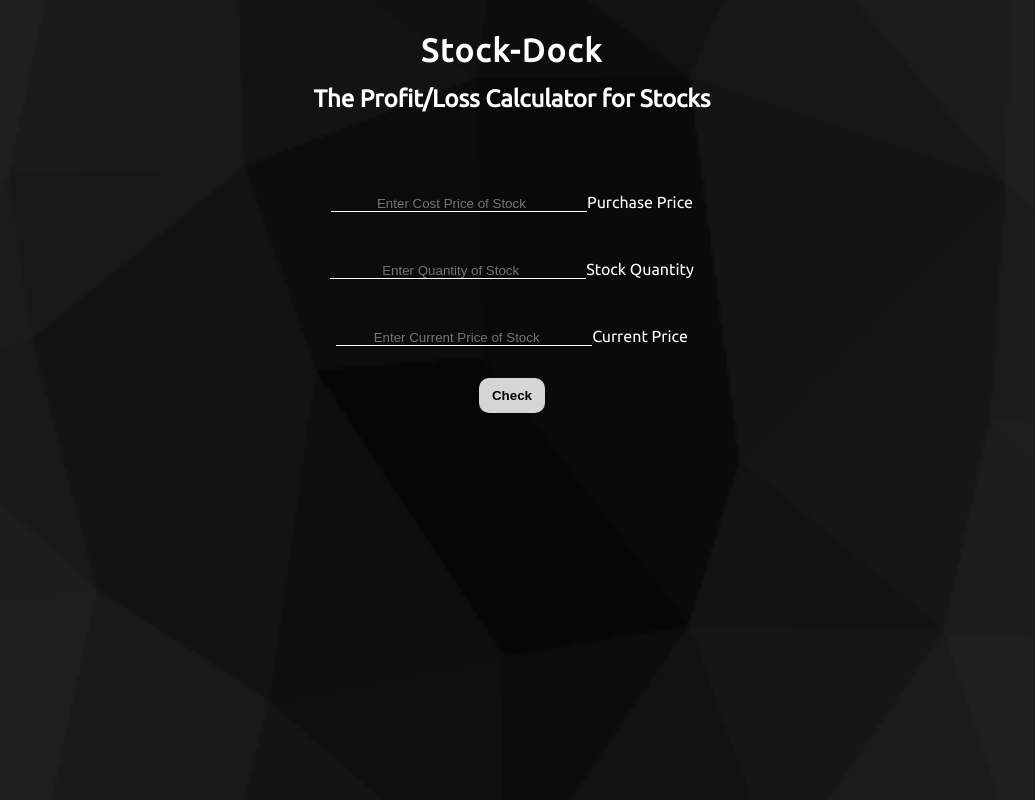
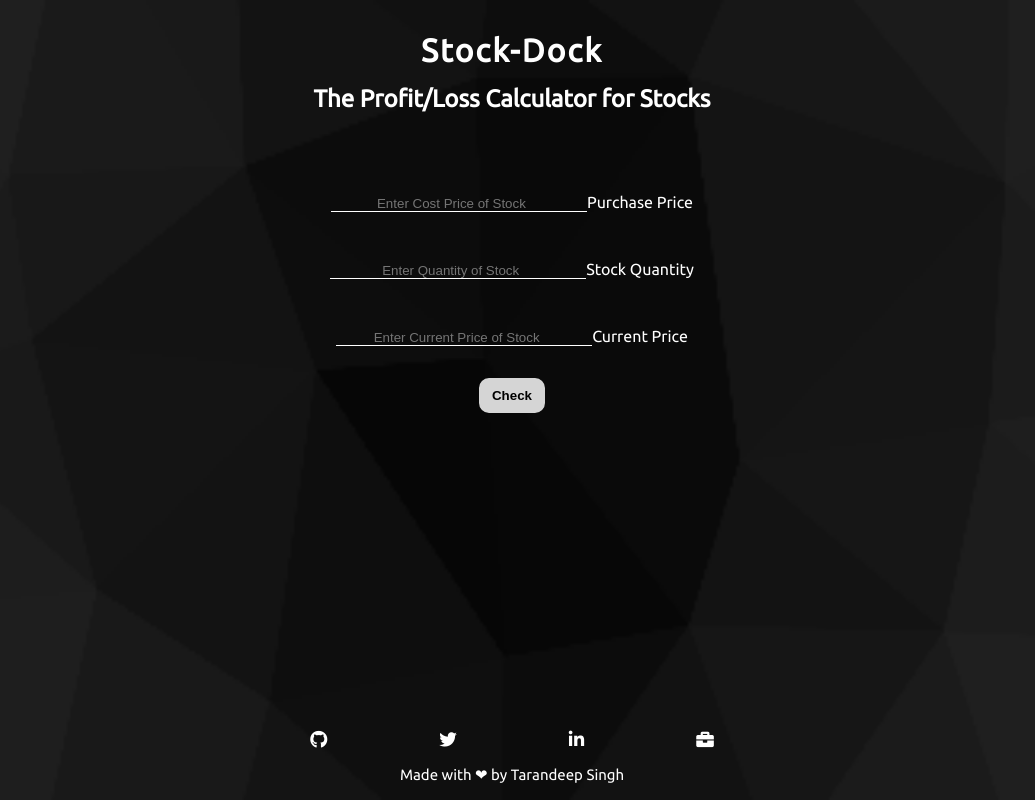
Before and after one commit to Tarandeep-s1ngh/Stock-Profit-Loss-Calculator, a plain HTML site: page index.html in a window 1280 px wide. Shown: the whole page, without its empty margins (128-1163 px from the left). Drawn offline with Linux system fonts and the light colour scheme.

Commit message:
feat: added condition for no profit or loss

```diff
--- a/app.js
+++ b/app.js
@@ -17,7 +17,16 @@ function formHandler(e) {
     quant = Number(inputs[1].value);
     currentPrice = Number(inputs[2].value);
 
-    if(currentPrice > costPrice) {
+    if(currentPrice === costPrice) {
+
+
+        output.innerHTML = `Even-Steven!😇 Niether a gain, nor a loss`;
+
+        gif.innerHTML = '<img src="https://media.giphy.com/media/PjaTjG8ct5cNOtjjZg/giphy.gif" style="display: block; margin: 1.5rem auto 1rem; max-width: 300px; max-height: 300px; border-radius: 10px;">';
+
+    }
+
+    else if(currentPrice > costPrice) {
 
         let profit = (currentPrice - costPrice)*quant;
         let profitPer = (((currentPrice - costPrice)*100)/costPrice).toFixed(2);
@@ -39,4 +48,7 @@ function formHandler(e) {
 
     }
 
+    // document.getElementsByTagName("footer").scrollIntoView();
+    // window.scrollTo(0,document.body.scrollHeight);
+
 }
--- a/index.html
+++ b/index.html
@@ -6,6 +6,9 @@
     <meta name="viewport" content="width=device-width, initial-scale=1.0">
 
     <link href="style.css" rel="stylesheet">
+
+    <link rel="stylesheet" href="https://cdnjs.cloudflare.com/ajax/libs/font-awesome/5.15.1/css/all.min.css" />
+
     <title>Stock-Dock: Profit or Loss</title>
 </head>
 <body>
@@ -37,12 +40,40 @@
 
             <div class="output"></div>
 
-            <div class="gif"></div>
+            <div class="gif" id="giphy"></div>
 
         </main>
 
 
         <footer>
+
+            <ul>
+                <li class="footerLink">
+                    <a href="https://github.com/Tarandeep-s1ngh">
+                        <i class="fab fa-github"></i>
+                    </a>
+                </li>
+                <li class="footerLink">
+                    <a href="https://twitter.com/Tarandeep_s1ngh">
+                        <i class="fab fa-twitter"></i>
+                    </a>
+                </li>
+                <li class="footerLink">
+                    <a href="https://www.linkedin.com/in/tarandeep-s1ngh/">
+                        <i class="fab fa-linkedin-in"></i>
+                    </a>
+                </li>
+                <li class="footerLink">
+                    <a href="https://tarandeep-singh.netlify.app/">
+                        <i class="fas fa-briefcase"></i>
+                    </a>
+                </li>
+            </ul>
+            <div>
+                <span style="font-size: 15px;">
+                    Made with ❤ by Tarandeep Singh
+                </span>
+            </div>
 
         </footer>
 
--- a/style.css
+++ b/style.css
@@ -78,3 +78,25 @@ button:hover {
     margin-top: 1.5rem;
     font-size: 1.3rem;
 }
+
+.footerLink a {
+    text-decoration: none;
+    display: inline-block;
+    padding: 1rem 3.5rem 1rem;
+    font-size: 1.1rem;
+    color: black;
+  }
+
+footer {
+    padding-bottom: 1rem;
+  }
+
+footer ul {
+    list-style: none;
+    display: flex;
+    justify-content: center;
+    align-items: center;
+    padding-inline-start: 0px;
+    margin-block-start: 0;
+    margin-block-end: 0;
+  }
```
